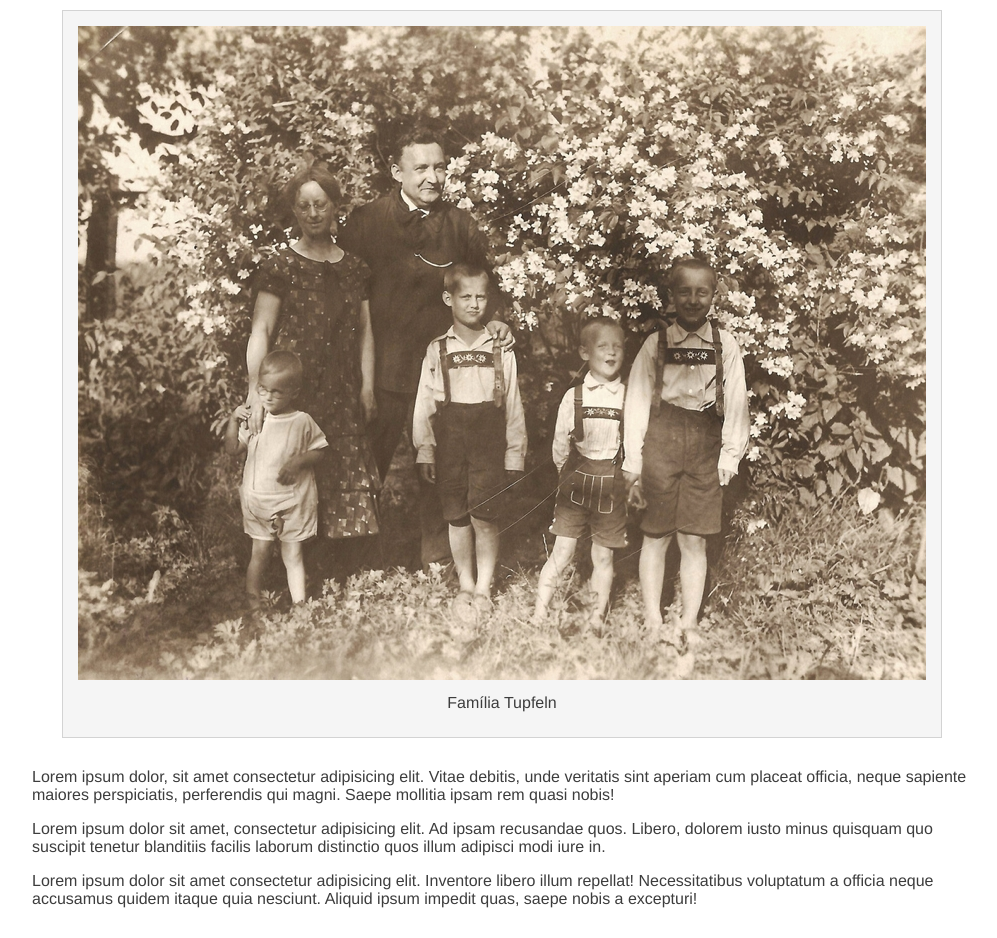
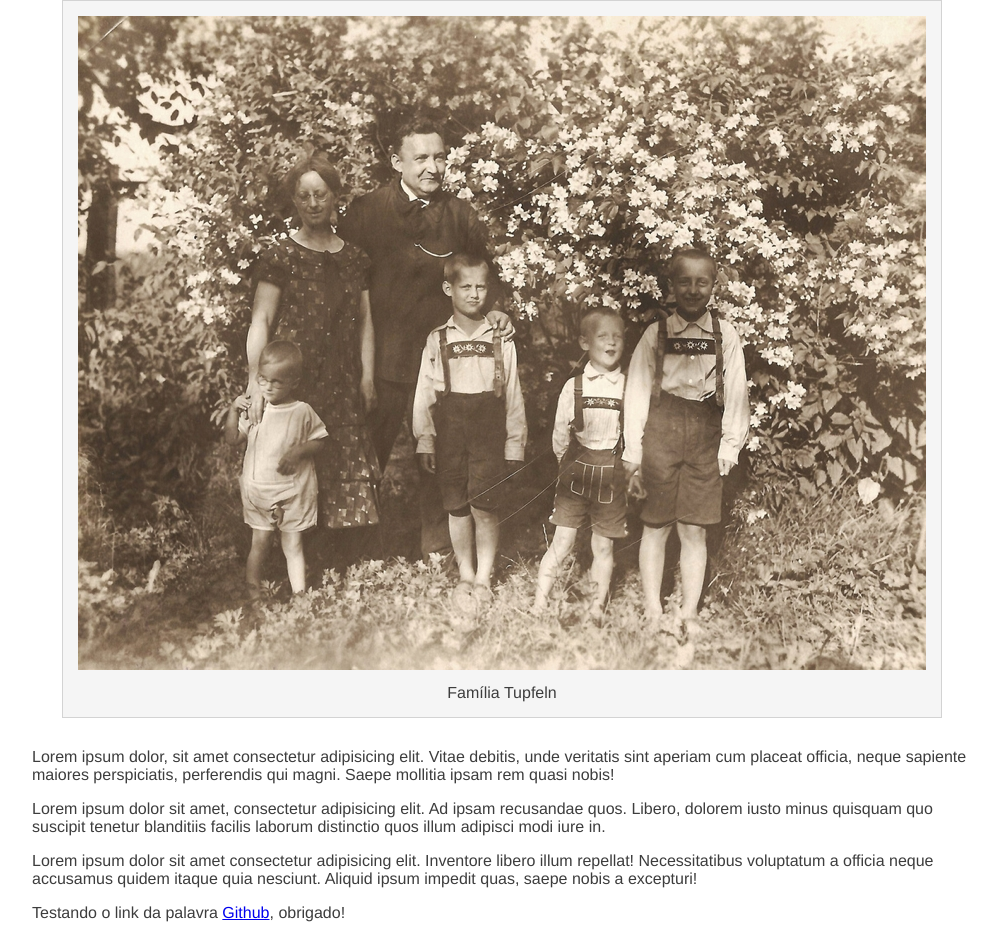
Before and after one commit to aquinoxt/begin, a plain HTML site: page atividade1.html in a window 1280 px wide. Shown: the part 1009-1947 px from the top of the page, without its empty margins (138-1135 px from the left). Drawn offline with Linux system fonts and the light colour scheme.

Commit message:
Segunda atualização

```diff
--- a/atividade1.css
+++ b/atividade1.css
@@ -4,18 +4,17 @@ h1{
     padding: 10px;
 }
 
-html{
+body{
     font-family: "Helvetica", "Lucida Grande", sans-serif;
     color: #3D3D3D;
-}
+    width: 940px;
 
-body{
-    width: 940px;
     /* o certo era assim
     margin-left: auto;
-    margin-right: auto;*/
+    margin-right: auto;
+    porém da forma que eu fiz também está ok*/
+
     margin: 0 auto;
-
 }
 
 figure{
@@ -27,7 +26,7 @@ figure{
 }
 
 figcaption{
-    margin: 10px;
+    margin-top: 10px;
 }
 
 h2{
--- a/atividade1.html
+++ b/atividade1.html
@@ -45,5 +45,9 @@
             Lorem ipsum dolor sit amet consectetur adipisicing elit. Inventore libero illum repellat! Necessitatibus voluptatum a officia neque accusamus quidem itaque quia nesciunt. Aliquid ipsum impedit quas, saepe nobis a excepturi!
         </p>
 
+        <p>
+            Testando o link da palavra <a href="https://github.com/aquinoxt" target="_blank">Github</a>, obrigado!
+        </p>
+
 </body>
 </html>
```
